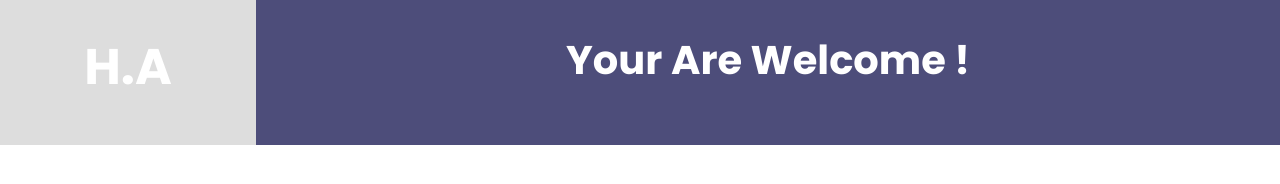
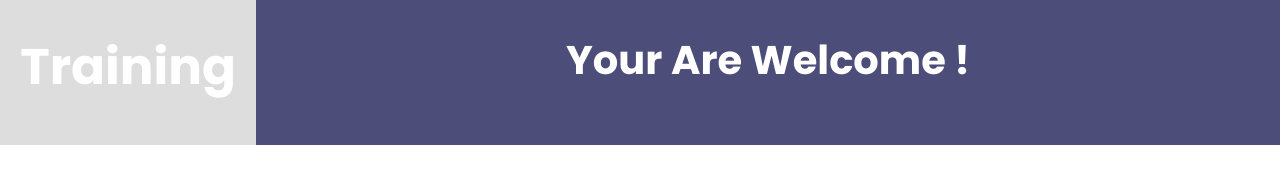
Before and after one commit to haya-alhosain/api-practice, a plain HTML site: page index.html in a window 1280 px wide. Drawn offline with nearby package versions, Linux system fonts and the light colour scheme; no server answers.

Commit message:
Update index.html

```diff
--- a/index.html
+++ b/index.html
@@ -3,7 +3,7 @@
   <head>
     <meta charset="UTF-8" />
     <meta name="viewport" content="width=device-width, initial-scale=1.0" />
-    <title>API</title>
+    <title>Task</title>
     <link
       rel="stylesheet"
       href="https://cdnjs.cloudflare.com/ajax/libs/font-awesome/6.4.0/css/all.min.css"
@@ -17,7 +17,7 @@
     <div class="container">
       <div class="users">
         <div class="info">
-          <h4>H.A</h4>
+          <h4>Training</h4>
         </div>
         <div class="names"></div>
       </div>
```
